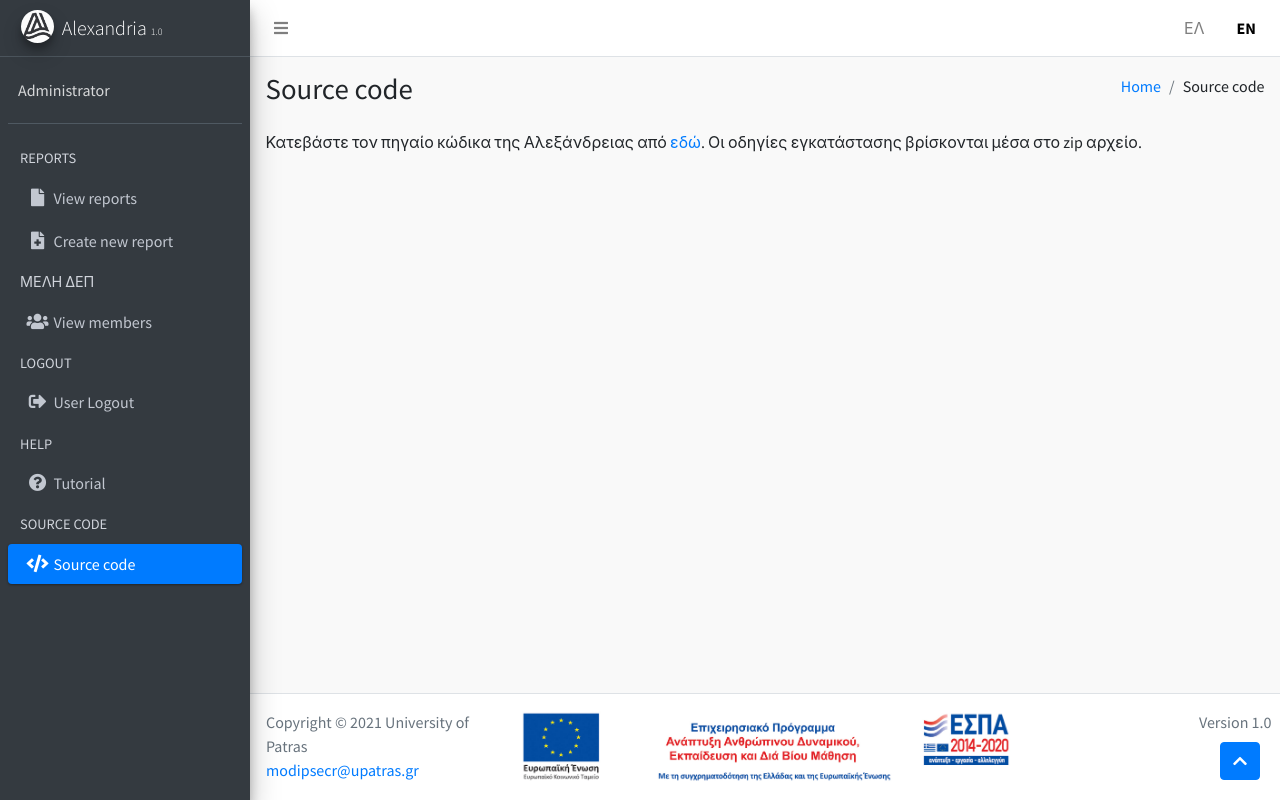
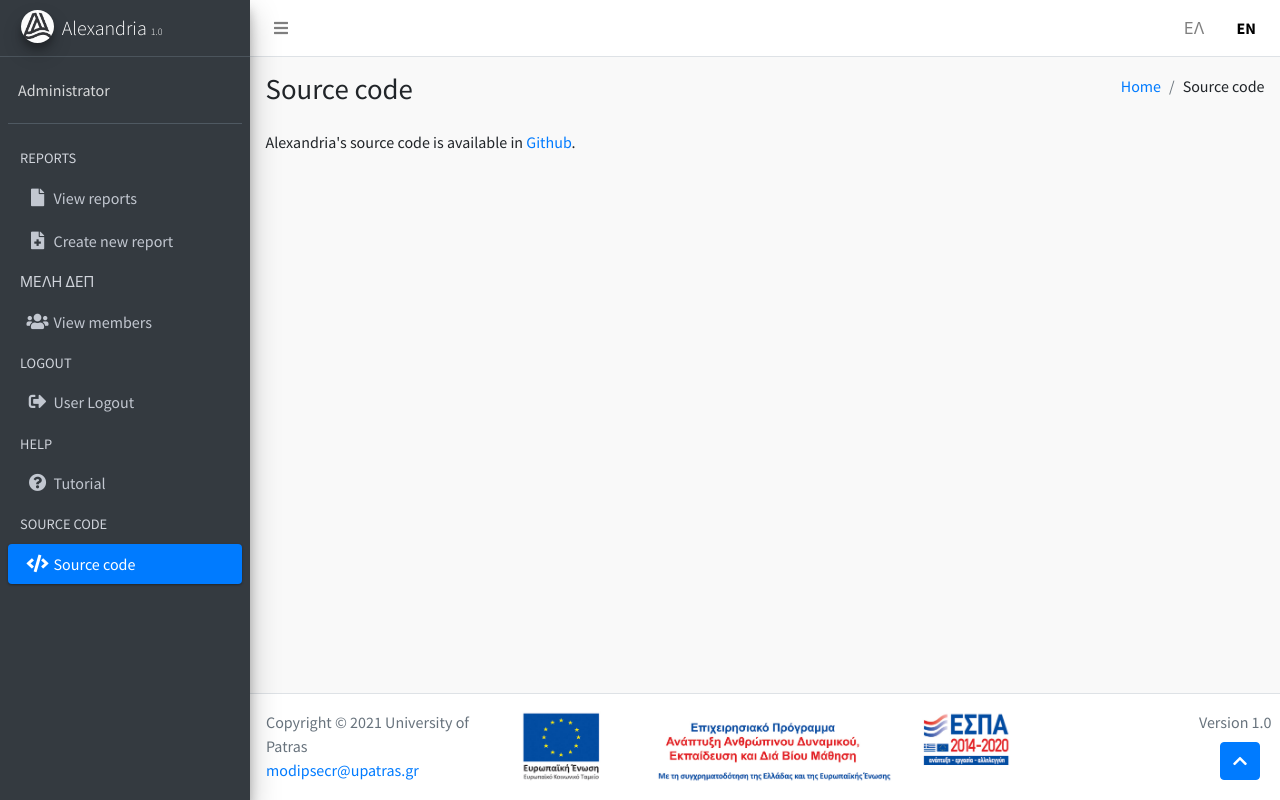
Before and after one commit to AlexandriaUP/Alexandria, a PHP site: page /pages/sourcecode.php?&lang=en in a window 1280 px wide. Run offline with PHP 8.4, Linux system fonts and the light colour scheme; the visitor is signed in with stand-in values (Sample User, id 1); some libraries are stand-ins or nearby versions.

Commit message:
Add link to Github to source code page

```diff
--- a/web/pages/sourcecode.php
+++ b/web/pages/sourcecode.php
@@ -1,7 +1,6 @@
 <?php
 session_start();
 require_once("components/language.php");
-require_once("../uppa_core/settings/source_code_file.php");
 require_once("../uppa_core/settings/components.php");
 ?>
 <!DOCTYPE html>
@@ -54,8 +53,7 @@ require_once("../uppa_core/settings/components.php");
                <div class="container-fluid">
                   <div class="row">
                      <div class="col-md-12">
-                        <p>Κατεβάστε τον πηγαίο κώδικα της Αλεξάνδρειας από <a href='<?php echo _SOURCE_CODE_FILEPATH; ?>'>εδώ</a>.
-                          Οι οδηγίες εγκατάστασης βρίσκονται μέσα στο zip αρχείο.</p>
+                        <p><?php echo _SOURCE_CODE_TEXT; ?><a href='https://github.com/AlexandriaUP/Alexandria'>Github</a>.</p>
                         <!-- /.card -->
                      </div>
                   </div>
--- a/web/uppa_core/language/lang.el.php
+++ b/web/uppa_core/language/lang.el.php
@@ -172,4 +172,6 @@ define ("_ERROR_HEADER", "Σφάλμα");
 define ("_ERROR_CODE_GENERIC", "Παρουσιάστηκε σφάλμα.");
 define ("_ERROR_CODE_ACCESS_DENIED", "Δεν έχετε δικαίωμα πρόβασης.");
 
+define("_SOURCE_CODE_TEXT", "Ο κώδικας του λογισμικού Αλεξάνδρεια είναι διαθέσιμος στο ");
+
 ?>
--- a/web/uppa_core/language/lang.en.php
+++ b/web/uppa_core/language/lang.en.php
@@ -167,4 +167,6 @@ define ("_TUTORIAL_HEADER", "Tutorial");
 define ("_ERROR_HEADER", "Error");
 define ("_ERROR_CODE_GENERIC", "There was a problem.");
 define ("_ERROR_CODE_ACCESS_DENIED", "You have no access rights for this request.");
+
+define("_SOURCE_CODE_TEXT", "Alexandria's source code is available in ");
 ?>
--- a/web/uppa_core/settings/source_code_file.php
+++ /dev/null
@@ -1,3 +0,0 @@
-<?php
-if (!defined('_SOURCE_CODE_FILEPATH')) define("_SOURCE_CODE_FILEPATH", "https://alexandria.upatras.gr/v22.zip");
-?>
```
